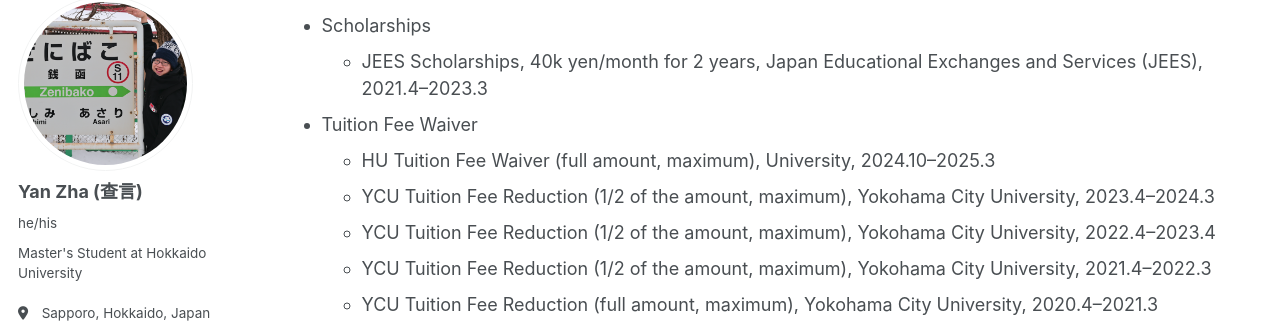
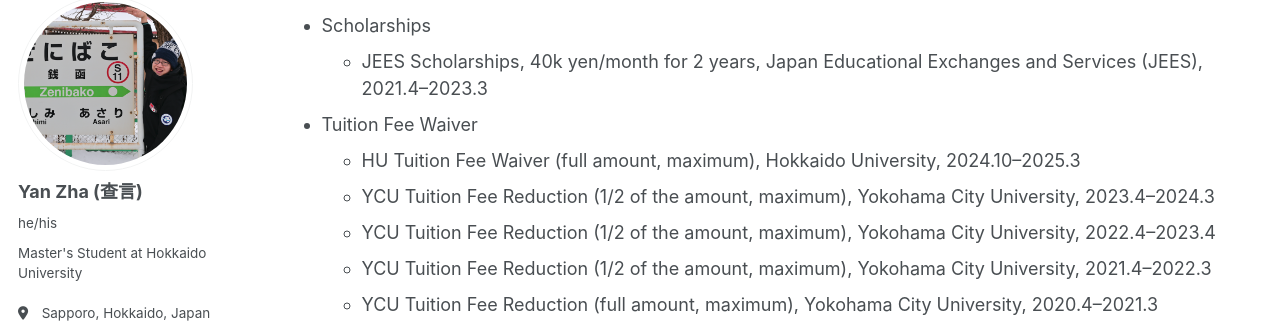
Before and after one commit to yzhacn/yzhacn.github.io, a Jekyll site: the page built from _pages/cv.md, in a window 1280 px wide and 900 px high, scrolled down 1454 px. Shown: the part 110-441 px from the top of the window. Built offline with Jekyll 4.4.1, drawn with Linux system fonts in a browser that asks for light colours; some web fonts are replaced.

Commit message:
Update cv.md

```diff
--- a/_pages/cv.md
+++ b/_pages/cv.md
@@ -56,7 +56,7 @@ Scholarships & Tuition Fee Waiver
   * JEES Scholarships, 40k yen/month for 2 years, Japan Educational Exchanges and Services (JEES), 2021.4--2023.3
 
 * Tuition Fee Waiver
-  * HU Tuition Fee Waiver (full amount, maximum), University, 2024.10--2025.3
+  * HU Tuition Fee Waiver (full amount, maximum), Hokkaido University, 2024.10--2025.3
   * YCU Tuition Fee Reduction (1/2 of the amount, maximum), Yokohama City University, 2023.4--2024.3
   * YCU Tuition Fee Reduction (1/2 of the amount, maximum), Yokohama City University, 2022.4--2023.4
   * YCU Tuition Fee Reduction (1/2 of the amount, maximum), Yokohama City University, 2021.4--2022.3
```
